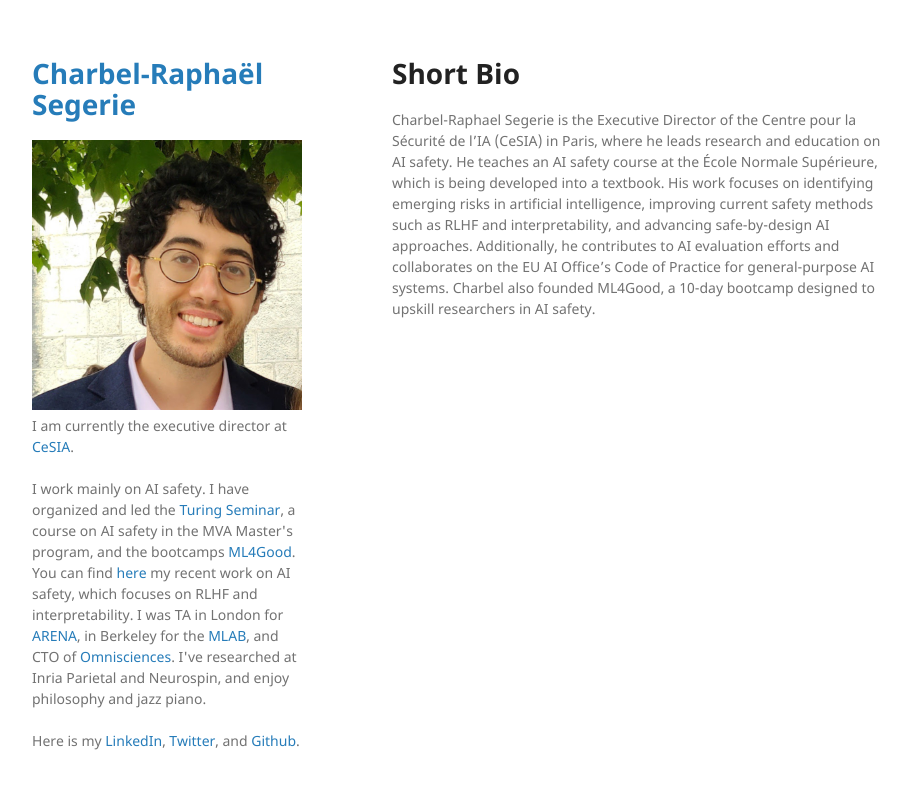
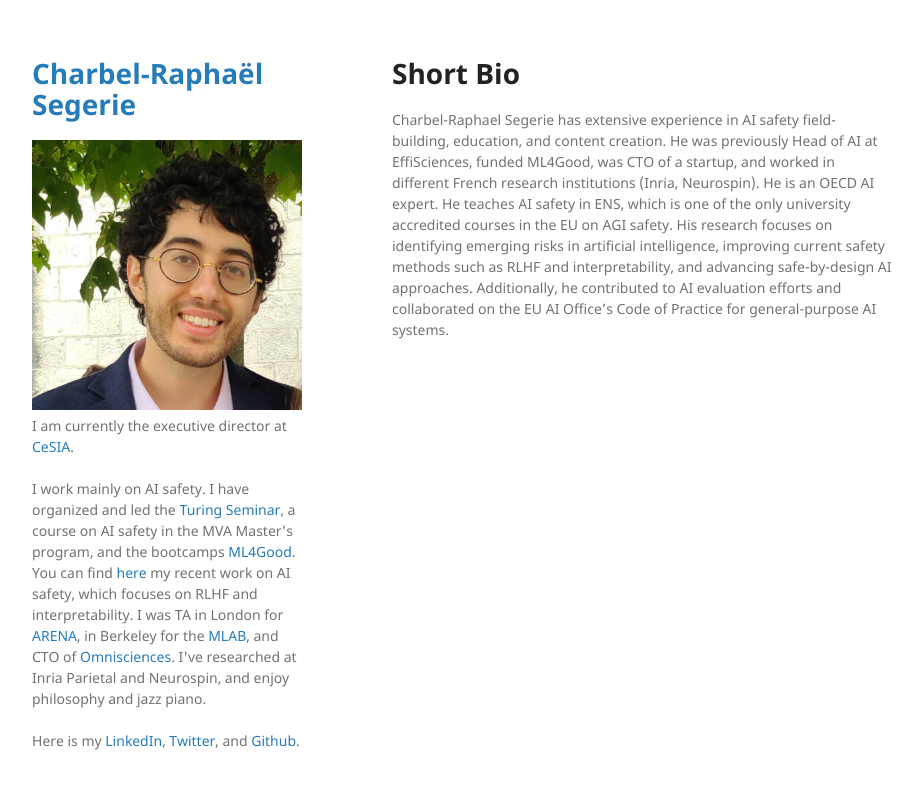
Before and after one commit to crsegerie/crsegerie.github.io, a Jekyll site: the page built from bio.md, in a window 1280 px wide. Shown: the top 789 px of the page, without its empty margins (178-1099 px from the left). Built offline with Jekyll 4.4.1, drawn with Linux system fonts in a browser that asks for light colours; our own code applies the rules of GitHub Pages for plain Markdown files.

Commit message:
update bio

```diff
--- a/bio.md
+++ b/bio.md
@@ -1,3 +1,3 @@
 # Short Bio
 
-Charbel-Raphael Segerie is the Executive Director of the Centre pour la Sécurité de l’IA (CeSIA) in Paris, where he leads research and education on AI safety. He teaches an AI safety course at the École Normale Supérieure, which is being developed into a textbook. His work focuses on identifying emerging risks in artificial intelligence, improving current safety methods such as RLHF and interpretability, and advancing safe-by-design AI approaches. Additionally, he contributes to AI evaluation efforts and collaborates on the EU AI Office's Code of Practice for general-purpose AI systems. Charbel also founded ML4Good, a 10-day bootcamp designed to upskill researchers in AI safety.
+Charbel-Raphael Segerie has extensive experience in AI safety field-building, education, and content creation. He was previously Head of AI at EffiSciences, funded ML4Good, was CTO of a startup, and worked in different French research institutions (Inria, Neurospin). He is an OECD AI expert. He teaches AI safety in ENS, which is one of the only university accredited courses in the EU on AGI safety. His research focuses on identifying emerging risks in artificial intelligence, improving current safety methods such as RLHF and interpretability, and advancing safe-by-design AI approaches. Additionally, he contributed to AI evaluation efforts and collaborated on the EU AI Office’s Code of Practice for general-purpose AI systems.
```
